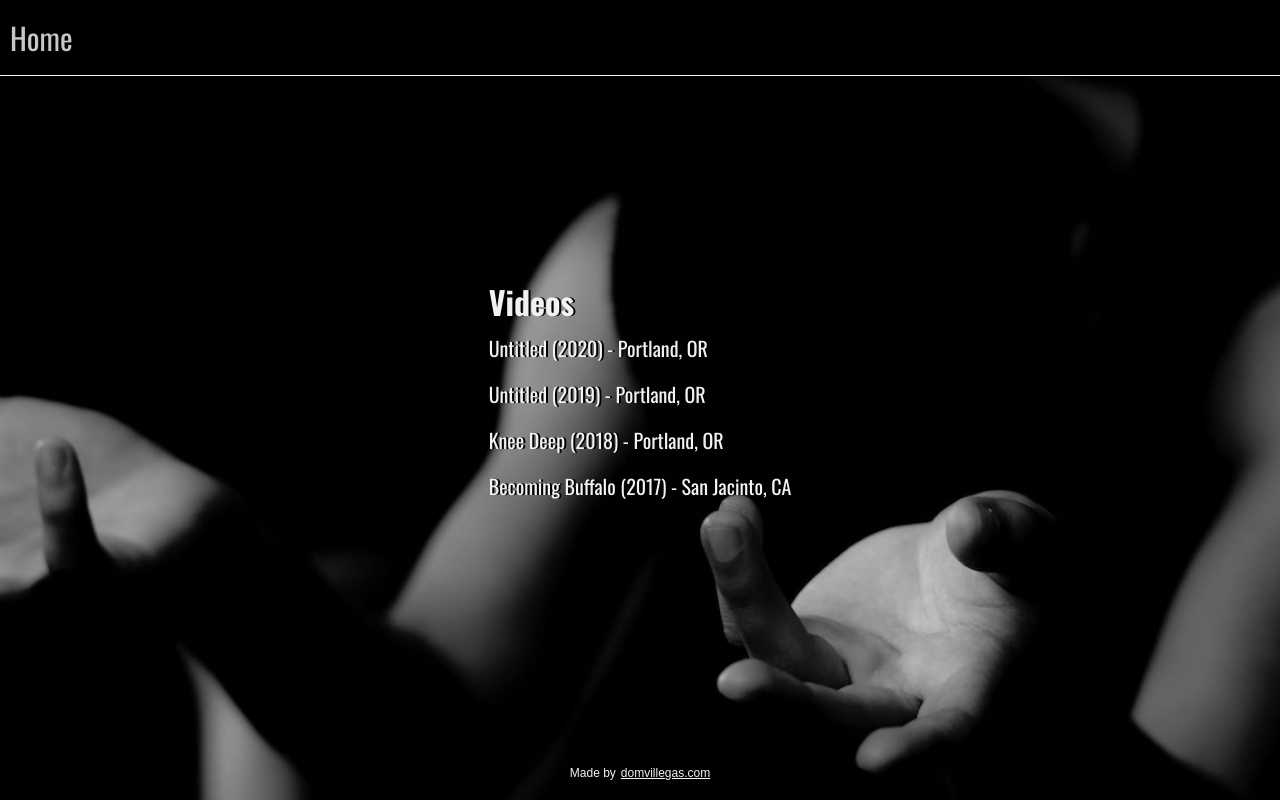
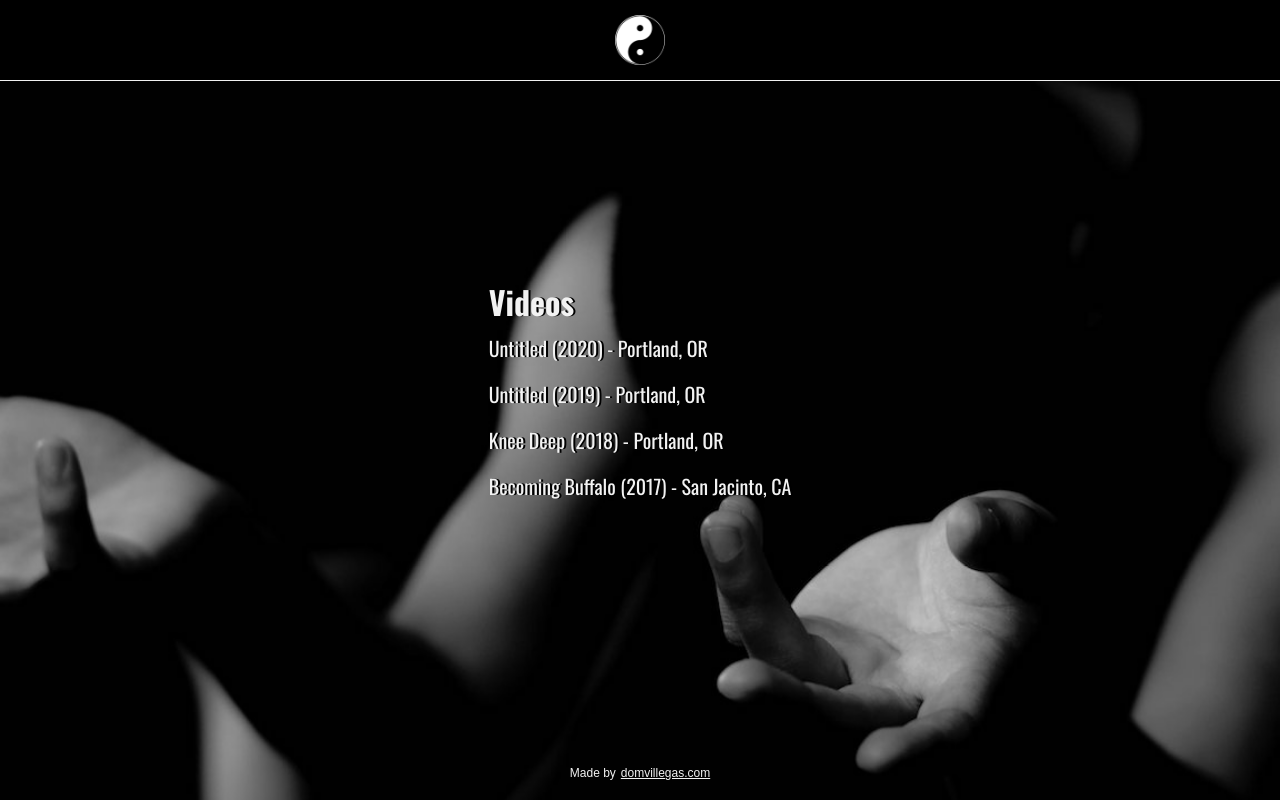
Before and after one commit to domvillegas/tongue, a Next.js app: page /archive in a window 1280 px wide. Built offline with nearby package versions, Linux system fonts and the light colour scheme.

Commit message:
Improve in the rough spacing. Improve navbar.

```diff
--- a/src/components/MenuButton/MenuButton.module.scss
+++ b/src/components/MenuButton/MenuButton.module.scss
@@ -6,15 +6,22 @@
   width: 100%;
   text-decoration: none;
   border-bottom: 1px solid $white;
-  color: $white;
   font-size: 30px;
-  padding: 15px 0 15px 20px;
+  padding: 15px 0;
   background: $black;
   z-index: 2;
   cursor: pointer;
   transition: 0.3s;
+  display: flex;
+  justify-content: center;
+
+  img {
+    transition: 0.75s ease-in-out;
+  }
 
   &:hover {
-    color: #c7c7c7;
+    img {
+      transform: rotate(360deg);
+    }
   }
 }
--- a/src/components/MenuButton/MenuButton.tsx
+++ b/src/components/MenuButton/MenuButton.tsx
@@ -2,6 +2,8 @@ import React from "react";
 import styles from "./MenuButton.module.scss";
 import { pushRouteWithFade } from "@/utils/helpers";
 import { useRouter } from "next/router";
+import yinyang from '../../assets/backgrounds/yinyang.png';
+import Image from "next/image";
 
 const MenuButton = () => {
   const route = useRouter();
@@ -12,7 +14,7 @@ const MenuButton = () => {
 
   return (
     <div className={styles.menuButton} onClick={clickHandler}>
-      Home
+        <Image src={yinyang.src} alt="yinyang" width={50} height={50} />
     </div>
   );
 };
--- a/src/pages/in-the-rough/InTheRough.module.scss
+++ b/src/pages/in-the-rough/InTheRough.module.scss
@@ -22,6 +22,11 @@
     margin-top: auto;
   }
 
+  p {
+    // text-align: left;
+    margin-bottom: 60px;
+  }
+
   .button {
     margin-bottom: 30px;
     text-decoration: none;
```
